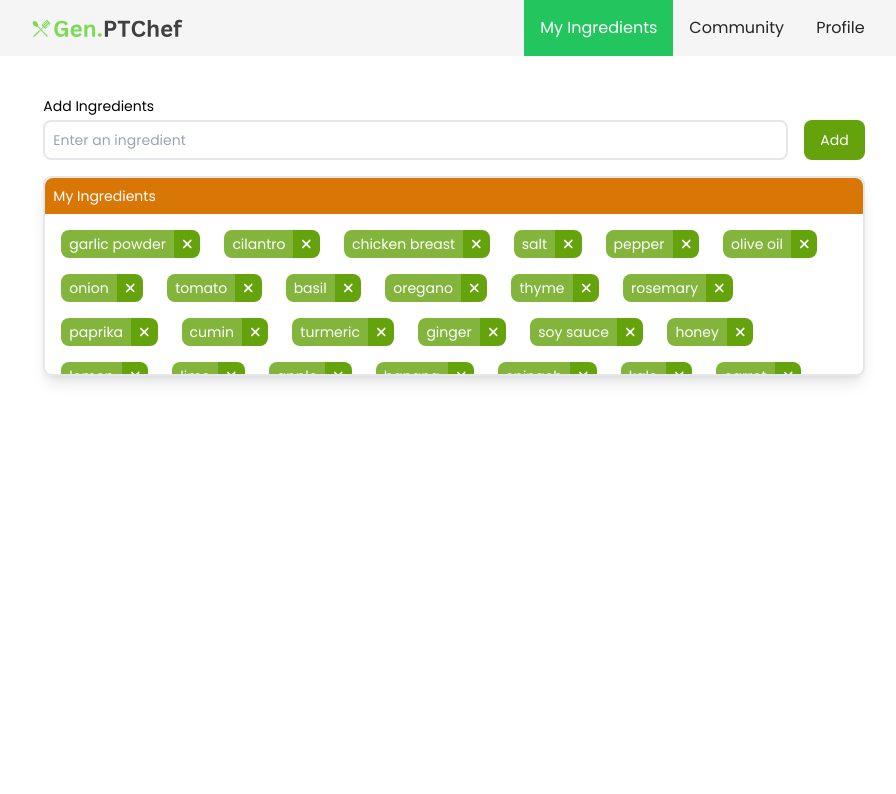
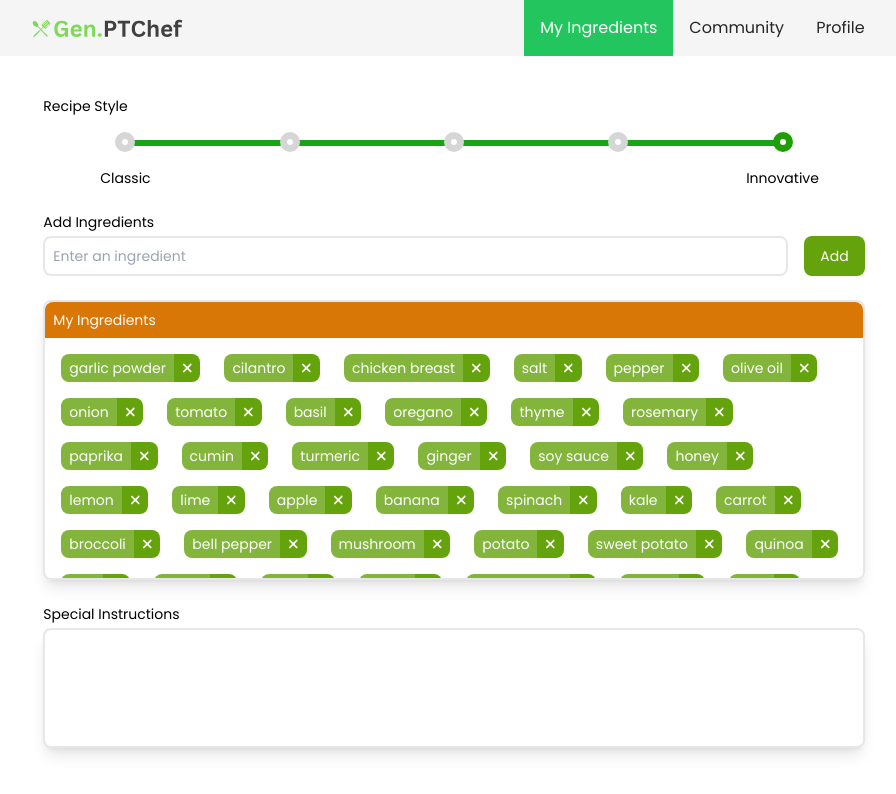
Before and after one commit to ray-mak/genptchef, a Next.js app: page /myingredients in a window 1280 px wide. Shown: the top 794 px of the page, without its empty margins (186-1082 px from the left). Built offline with nearby package versions, Linux system fonts and the light colour scheme.

Commit message:
Create RecipeStyle
Create slider for recipe style.

```diff
--- a/src/app/globals.css
+++ b/src/app/globals.css
@@ -19,6 +19,40 @@
 ::-webkit-inner-spin-button {
   -webkit-appearance: none;
   margin: 0;
+}
+
+.green-bar {
+  position: absolute;
+  height: 6px;
+  width: 80%;
+  background-color: rgb(23, 165, 23);
+  left: 10%;
+  top: 14%;
+  z-index: -1;
+}
+
+.slider-input {
+  display: none;
+}
+
+.slider-label > div {
+  width: 20px;
+  height: 20px;
+  border-radius: 50%;
+  border: 7px solid rgb(214, 214, 214);
+  background-color: white;
+}
+
+.slider-input:checked + div {
+  border: 7px solid rgb(31, 158, 6);
+}
+
+.slider-label:hover div {
+  border: 7px solid rgb(41, 196, 11);
+}
+
+textarea {
+  resize: none;
 }
 
 @media (max-width: 768px) {
--- a/src/app/myingredients/_components/IngredientsList.tsx
+++ b/src/app/myingredients/_components/IngredientsList.tsx
@@ -13,7 +13,7 @@ export default function IngredientsList({
   onRemove,
 }: IngredientsListProps) {
   return (
-    <div className="p-4 flex flex-wrap gap-x-6 gap-y-4 max-h-40 overflow-auto">
+    <div className="p-4 flex flex-wrap gap-x-6 gap-y-4 max-h-60 overflow-auto">
       {ingredients.map((item, index) => {
         return (
           <div key={item} className="flex">
--- /dev/null
+++ b/src/app/myingredients/_components/RecipeStyle.tsx
@@ -0,0 +1,98 @@
+"use client"
+
+type RecipeStyleProps = {
+  recipeStyle: string
+  recipeStyleChange: (e: React.ChangeEvent<HTMLInputElement>) => void
+}
+
+export default function RecipeStyle({
+  recipeStyle,
+  recipeStyleChange,
+}: RecipeStyleProps) {
+  return (
+    <fieldset className="slider-container grid grid-cols-5 w-full relative">
+      <div className="green-bar"></div>
+      <legend className="mb-4">Recipe Style</legend>
+      <label
+        htmlFor="style-1"
+        className="slider-label flex flex-col items-center justify-center"
+      >
+        <input
+          type="radio"
+          id="style-1"
+          name="recipeStyle"
+          value="1"
+          checked={recipeStyle === "1"}
+          onChange={recipeStyleChange}
+          className="slider-input"
+        />
+        <div></div>
+        <p className="mt-4">Classic</p>
+      </label>
+      <label
+        htmlFor="style-2"
+        className="slider-label flex flex-col items-center justify-center"
+      >
+        <input
+          type="radio"
+          id="style-2"
+          name="recipeStyle"
+          value="2"
+          checked={recipeStyle === "2"}
+          onChange={recipeStyleChange}
+          className="slider-input"
+        />
+        <div></div>
+        <p className="opacity-0 mt-4">2</p>
+      </label>
+      <label
+        htmlFor="style-3"
+        className="slider-label flex flex-col items-center justify-center"
+      >
+        <input
+          type="radio"
+          id="style-3"
+          name="recipeStyle"
+          value="3"
+          checked={recipeStyle === "3"}
+          onChange={recipeStyleChange}
+          className="slider-input"
+        />
+        <div></div>
+        <p className="opacity-0 mt-4">3</p>
+      </label>
+      <label
+        htmlFor="style-4"
+        className="slider-label flex flex-col items-center justify-center"
+      >
+        <input
+          type="radio"
+          id="style-4"
+          name="recipeStyle"
+          value="4"
+          checked={recipeStyle === "4"}
+          onChange={recipeStyleChange}
+          className="slider-input"
+        />
+        <div></div>
+        <p className="opacity-0 mt-4">4</p>
+      </label>
+      <label
+        htmlFor="style-5"
+        className="slider-label flex flex-col items-center justify-center"
+      >
+        <input
+          type="radio"
+          id="style-5"
+          name="recipeStyle"
+          value="5"
+          checked={recipeStyle === "5"}
+          onChange={recipeStyleChange}
+          className="slider-input"
+        />
+        <div></div>
+        <p className="mt-4">Innovative</p>
+      </label>
+    </fieldset>
+  )
+}
--- a/src/app/myingredients/page.tsx
+++ b/src/app/myingredients/page.tsx
@@ -4,10 +4,17 @@ import React, { useState } from "react"
 import ingredientsList from "../../../public/ingredients.json"
 import IngredientInput from "./_components/IngredientInput"
 import IngredientsList from "./_components/IngredientsList"
+import RecipeStyle from "./_components/RecipeStyle"
 
 export default function MyIngredientsPage() {
+  const [recipeStyle, setRecipeStyle] = useState<string>("5")
   const [ingredients, setIngredients] = useState<string[]>(ingredientsList)
   const [inputValue, setInputValue] = useState<string>("")
+  const [specialInstructions, setSpecialInstructions] = useState<string>("")
+
+  function recipeStyleChange(e: React.ChangeEvent<HTMLInputElement>) {
+    setRecipeStyle(e.target.value)
+  }
 
   function handleInputChange(e: React.ChangeEvent<HTMLInputElement>) {
     setInputValue(e.target.value)
@@ -43,8 +50,17 @@ export default function MyIngredientsPage() {
     setIngredients(ingredients.filter((_, i) => i !== index))
   }
 
+  function updateInstructions(e: React.ChangeEvent<HTMLTextAreaElement>) {
+    setSpecialInstructions(e.target.value)
+  }
+
+  console.log(recipeStyle)
   return (
-    <div className="flex flex-col gap-y-4 text-sm">
+    <div className="flex flex-col gap-y-6 text-sm">
+      <RecipeStyle
+        recipeStyle={recipeStyle}
+        recipeStyleChange={recipeStyleChange}
+      />
       <label htmlFor="addIngredient" className="w-full">
         <p>Add Ingredients</p>
         <IngredientInput
@@ -63,6 +79,17 @@ export default function MyIngredientsPage() {
           onRemove={removeIngredient}
         />
       </div>
+      <label htmlFor="specialInstructions" className="flex flex-col">
+        Special Instructions
+        <textarea
+          id="specialInstructions"
+          name="specialInstructions"
+          value={specialInstructions}
+          onChange={updateInstructions}
+          rows={5}
+          className="border-2 rounded-lg shadow-lg mt-1 p-2"
+        />
+      </label>
     </div>
   )
 }
```
